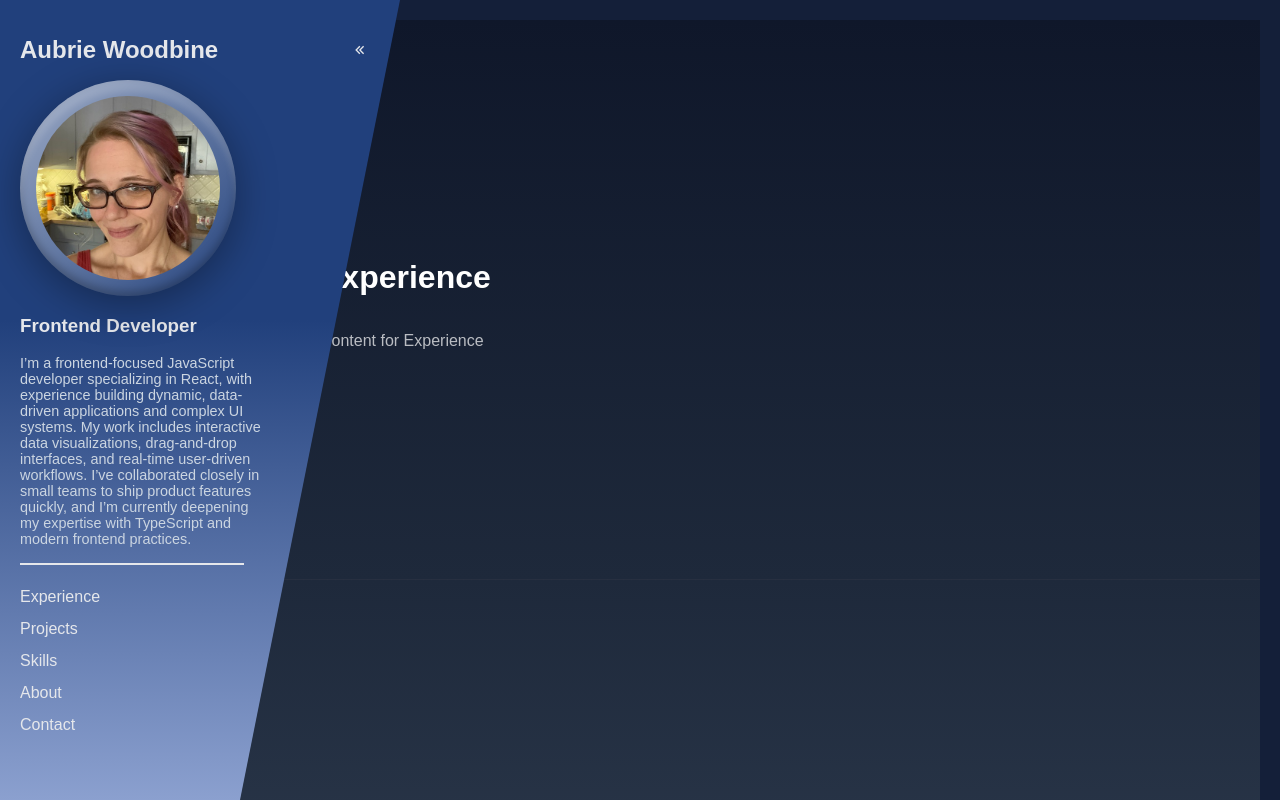
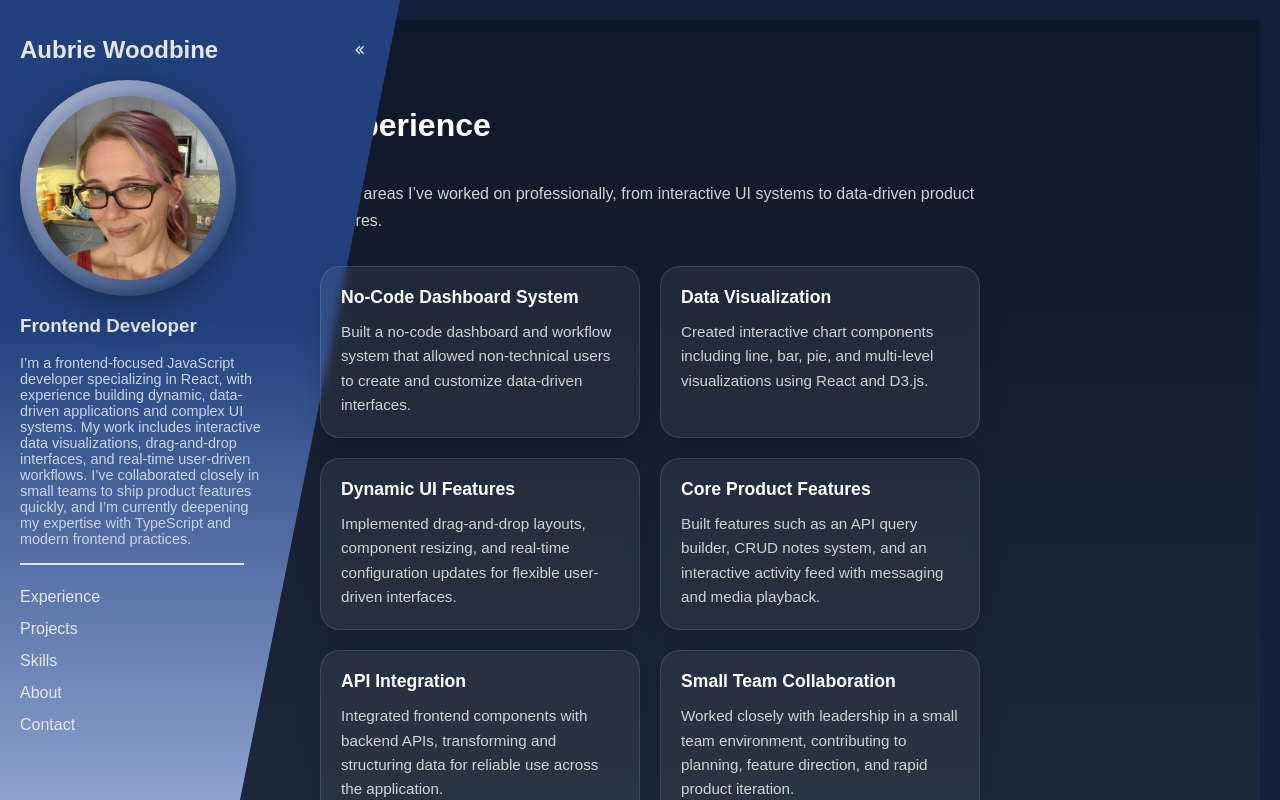
Before and after one commit to llfbh33/portfolio-update, a Next.js app: page / in a window 1280 px wide. Built offline with nearby package versions, Linux system fonts and the light colour scheme.

Commit message:
added in sections and made wrappers for styling

```diff
--- /dev/null
+++ b/src/app/components/About.js
@@ -0,0 +1,69 @@
+// /components/About.js
+import { aboutMeString } from "../data/aboutMe";
+
+export default function About() {
+
+    const scrollToSection = (id) => {
+        const el = document.getElementById(id);
+        if (el) {
+            el.scrollIntoView({ behavior: "smooth" });
+        }
+    };
+
+
+    return (
+        <div
+            style={{
+                display: "flex",
+                flexDirection: "column",
+                gap: "20px",
+                maxWidth: "700px",
+            }}
+        >
+            <p
+                style={{
+                    whiteSpace: "pre-line",
+                    fontSize: "1rem",
+                    lineHeight: "1.7",
+                    color: "rgba(255,255,255,0.8)",
+                }}
+            >
+                {aboutMeString}
+            </p>
+
+            <div
+                style={{
+                    display: "flex",
+                    gap: "16px",
+                    flexWrap: "wrap",
+                    marginTop: "10px",
+                }}
+            >
+                <p
+                    href="#"
+                    style={buttonStyle}
+                >
+                    Resume
+                </p>
+
+                <p
+                    onClick={() => scrollToSection('contact')}
+                    style={buttonStyle}
+                >
+                    Contact Me
+                </p>
+            </div>
+        </div>
+    );
+}
+
+const buttonStyle = {
+    padding: "10px 18px",
+    borderRadius: "999px",
+    background: "rgba(255,255,255,0.08)",
+    border: "1px solid rgba(255,255,255,0.2)",
+    color: "white",
+    textDecoration: "none",
+    cursor: "pointer",
+    transition: "all 0.2s ease",
+};
--- /dev/null
+++ b/src/app/components/Experience.js
@@ -0,0 +1,62 @@
+// components/Experience.js
+import { experienceObject } from "../data/sectionObjects";
+
+export default function Experience() {
+  return (
+    <div style={{ maxWidth: "1000px" }}>
+      <p
+        style={{
+          color: "rgba(255,255,255,0.8)",
+          lineHeight: "1.7",
+          marginBottom: "32px",
+          maxWidth: "750px",
+        }}
+      >
+        {experienceObject.intro}
+      </p>
+
+      <div
+        style={{
+          display: "grid",
+          gridTemplateColumns: "repeat(auto-fit, minmax(240px, 1fr))",
+          gap: "20px",
+        }}
+      >
+        {experienceObject.cards.map((card) => (
+          <div
+            key={card.title}
+            style={{
+              padding: "20px",
+              borderRadius: "20px",
+              background: "rgba(255,255,255,0.06)",
+              border: "1px solid rgba(255,255,255,0.12)",
+              boxShadow: "0 8px 24px rgba(0,0,0,0.15)",
+              backdropFilter: "blur(4px)",
+            }}
+          >
+            <h3
+              style={{
+                marginTop: 0,
+                marginBottom: "12px",
+                fontSize: "1.1rem",
+              }}
+            >
+              {card.title}
+            </h3>
+
+            <p
+              style={{
+                margin: 0,
+                color: "rgba(255,255,255,0.78)",
+                lineHeight: "1.6",
+                fontSize: "0.95rem",
+              }}
+            >
+              {card.text}
+            </p>
+          </div>
+        ))}
+      </div>
+    </div>
+  );
+}
--- a/src/app/components/Section.js
+++ b/src/app/components/Section.js
@@ -1,6 +1,6 @@
 
 
-export default function Section({ title, index }) {
+export default function Section({ title, children, index }) {
   const isEven = index % 2 === 0;
 
   return (
@@ -25,12 +25,14 @@ export default function Section({ title, index }) {
         {title}
       </h2>
 
-      <div style={{ maxWidth: "900px" }}>
-        {/* content will go here later */}
+      <div>{children}</div>
+
+      {/* <div style={{ maxWidth: "900px" }}>
+
         <p style={{ color: "rgba(255, 255, 255, 0.7)" }}>
           Content for {title}
         </p>
-      </div>
+      </div> */}
     </section>
   );
 }
--- a/src/app/components/SideBar.js
+++ b/src/app/components/SideBar.js
@@ -95,7 +95,6 @@ export default function Sidebar({ sideBarOpen, setSideBarOpen, section, setSecti
                 (<div style={{
                     opacity: sideBarOpen ? 1 : 0,
                     pointerEvents: sideBarOpen ? "auto" : "none",
-                    whiteSpace: "nowrap",
                 }}>
                     <div
                         style={{
--- /dev/null
+++ b/src/app/components/Skills.js
@@ -0,0 +1,29 @@
+import { skillsObject } from "../data/sectionObjects";
+
+export default function Skills() {
+  return (
+    <div>
+      {skillsObject.categories.map((category) => (
+        <div key={category.heading} style={{ marginBottom: "24px" }}>
+          <h3 style={{ marginBottom: "12px" }}>{category.heading}</h3>
+
+          <div style={{ display: "flex", flexWrap: "wrap", gap: "12px" }}>
+            {category.items.map((item) => (
+              <span
+                key={item}
+                style={{
+                  padding: "8px 14px",
+                  borderRadius: "999px",
+                  background: "rgba(255,255,255,0.08)",
+                  border: "1px solid rgba(255,255,255,0.15)",
+                }}
+              >
+                {item}
+              </span>
+            ))}
+          </div>
+        </div>
+      ))}
+    </div>
+  );
+}
--- a/src/app/data/aboutMe.js
+++ b/src/app/data/aboutMe.js
@@ -3,3 +3,11 @@
 export const personalSummary = `I’m a frontend-focused JavaScript developer specializing in React, with experience building dynamic, data-driven applications and complex UI systems.
 My work includes interactive data visualizations, drag-and-drop interfaces, and real-time user-driven workflows. I’ve collaborated closely in small teams to ship product features
 quickly, and I’m currently deepening my expertise with TypeScript and modern frontend practices.`
+
+export const aboutMeString = `I’m a frontend developer who enjoys building clean, interactive applications that feel intuitive to use. I’m particularly drawn to complex UI systems,
+where the challenge is not just making something work, but making it feel simple and natural for the user.
+\n
+I’ve worked on data-driven dashboards and no-code tools that allow users to build and customize their own workflows, which has shaped how I think about flexibility, usability,
+and design. Working in a small team environment has also given me the chance to be involved in both the technical side and the product side of development.
+\n
+Right now, I’m focused on continuing to grow my frontend skills, especially with TypeScript and modern UI patterns, while building applications that are both functional and enjoyable to use.`
--- /dev/null
+++ b/src/app/data/sectionObjects.js
@@ -0,0 +1,51 @@
+
+export const experienceObject = {
+  title: "Experience",
+  intro:
+    "A few areas I’ve worked on professionally, from interactive UI systems to data-driven product features.",
+  cards: [
+    {
+      title: "No-Code Dashboard System",
+      text: "Built a no-code dashboard and workflow system that allowed non-technical users to create and customize data-driven interfaces."
+    },
+    {
+      title: "Data Visualization",
+      text: "Created interactive chart components including line, bar, pie, and multi-level visualizations using React and D3.js."
+    },
+    {
+      title: "Dynamic UI Features",
+      text: "Implemented drag-and-drop layouts, component resizing, and real-time configuration updates for flexible user-driven interfaces."
+    },
+    {
+      title: "Core Product Features",
+      text: "Built features such as an API query builder, CRUD notes system, and an interactive activity feed with messaging and media playback."
+    },
+    {
+      title: "API Integration",
+      text: "Integrated frontend components with backend APIs, transforming and structuring data for reliable use across the application."
+    },
+    {
+      title: "Small Team Collaboration",
+      text: "Worked closely with leadership in a small team environment, contributing to planning, feature direction, and rapid product iteration."
+    }
+  ]
+};
+
+
+export const skillsObject = {
+    title: "Skills",
+    categories: [
+        {
+            heading: "Frontend",
+            items: ["JavaScript", "React", "TypeScript", "HTML", "CSS"]
+        },
+        {
+            heading: "Tools",
+            items: ["Git", "GitHub", "MongoDB", "D3.js"]
+        },
+        {
+            heading: "Currently Learning",
+            items: ["TypeScript", "Modern frontend patterns"]
+        }
+    ]
+};
--- a/src/app/page.js
+++ b/src/app/page.js
@@ -3,6 +3,9 @@
 import Section from "./components/Section";
 import Sidebar from "./components/SideBar";
 import { useState } from "react";
+import Experience from "./components/Experience";
+import Skills from "./components/Skills";
+import About from "./components/About";
 
 export default function Home() {
   let [sideBarOpen, setSideBarOpen] = useState(true);
@@ -32,7 +35,11 @@ export default function Home() {
             width: "100%",
           }}>
           {sections.map((section, index) => (
-            <Section key={section} title={section} index={index}/>
+            <Section key={section} title={section} index={index}>
+              {section === "Experience" && <Experience />}
+              {section === "Skills" && <Skills />}
+              {section === "About" && <About />}
+            </Section>
           ))}
         </div>
       </div>
```
Also changed, not shown: src/app/data/sectonObjects.js (deleted, +0 -18 lines). Lines whose indentation alone changed are shown as unchanged.
